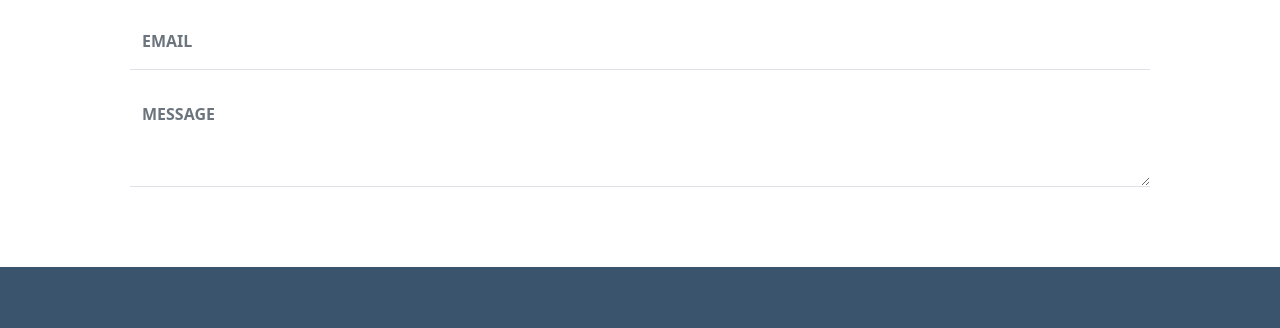
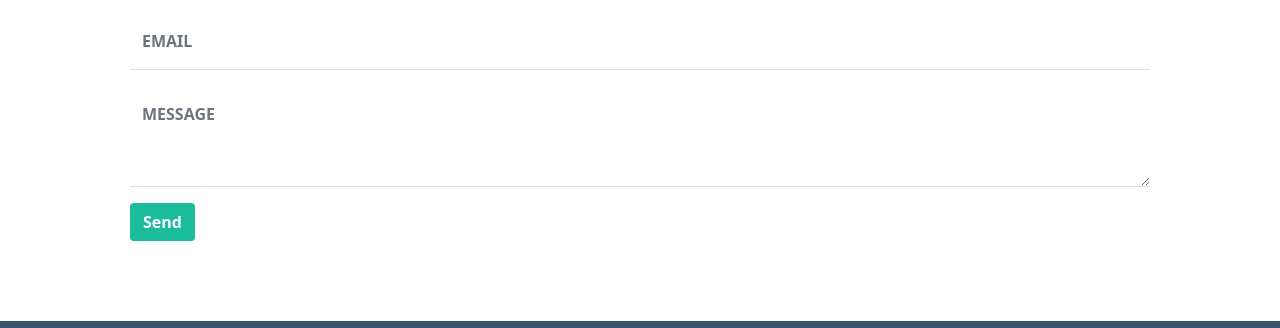
Before and after one commit to giusscos/html-css-bootstrap-freelancer, a plain HTML site: page index.html in a window 1280 px wide. Shown: the part 2845-3173 px from the top of the page. Drawn offline with nearby package versions, Linux system fonts and the light colour scheme.

Commit message:
Minor add

```diff
--- a/index.html
+++ b/index.html
@@ -179,6 +179,11 @@
                         <div class="input-group mb-3 border-bottom">
                             <textarea class="form-control border-0 text-uppercase fw-bold py-3" placeholder="Message" Name="txt_area" id="txt_area" style="height: 100px"></textarea>
                         </div>
+                        <div class="input-group mb-3">
+                            <button class="btn bg_accent text-white fw-bold">
+                                Send
+                            </button>
+                        </div>
                     </div>
                 </div><!-- End Row -->
             </div><!-- End Container -->
```
